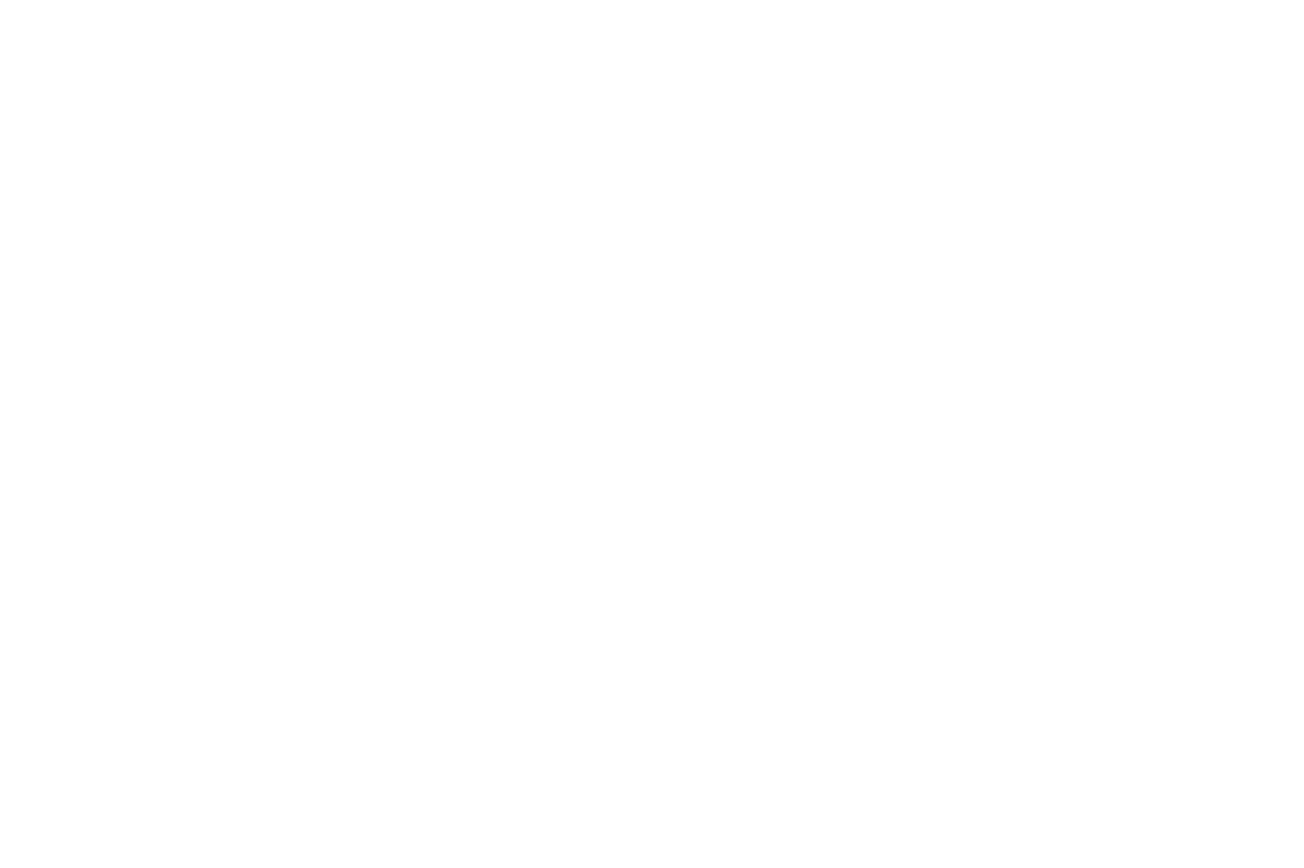
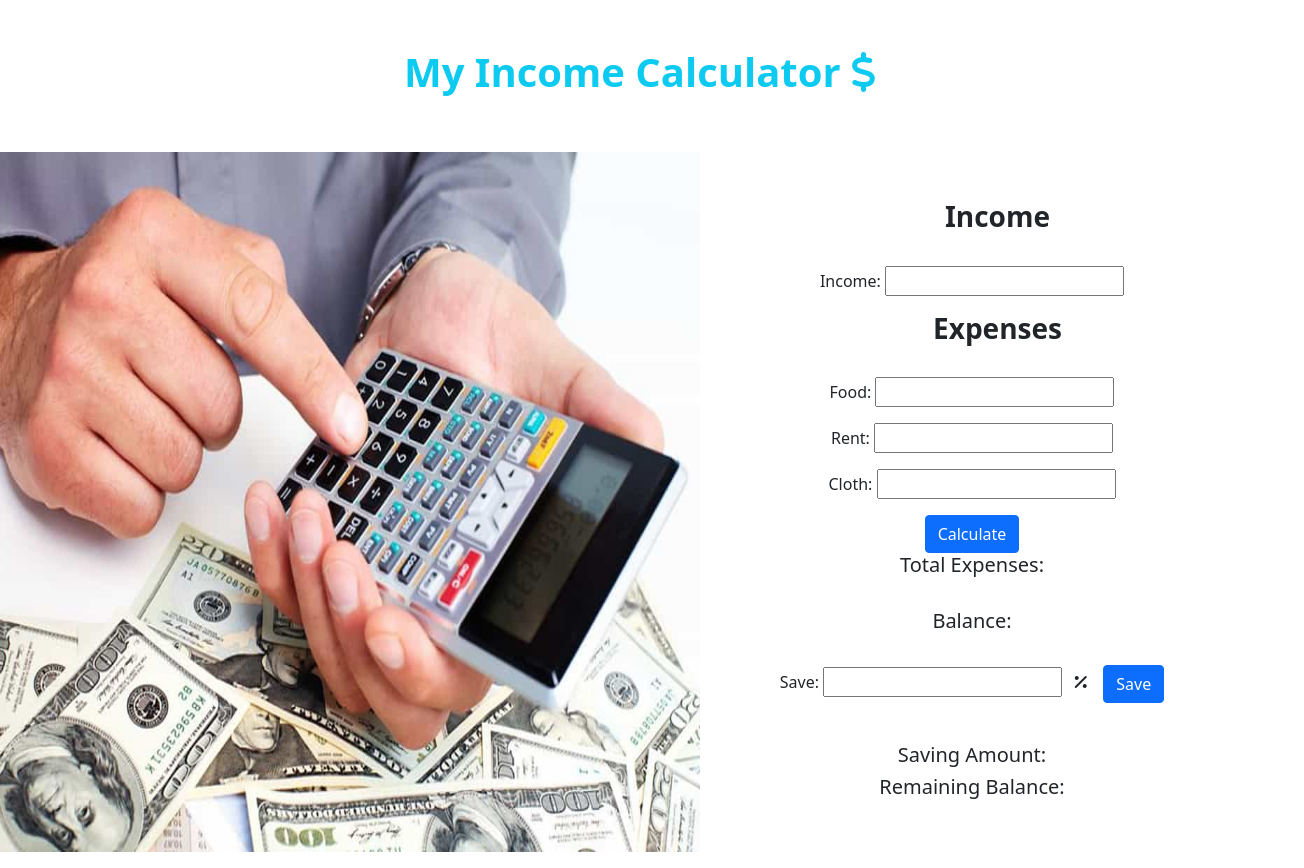
Before and after one commit to shakilahamed95/my-calculator, a plain HTML site: page index.html in a window 1280 px wide. Shown: the whole page, 1304 px wide, since content can reach past the window. Before the commit the page ends 800 px from the top, so only its background shows below. Drawn offline with nearby package versions, Linux system fonts and the light colour scheme.

Commit message:
page design done

```diff
--- a/index.html
+++ b/index.html
@@ -6,10 +6,59 @@
     <meta http-equiv="X-UA-Compatible" content="IE=edge">
     <meta name="viewport" content="width=device-width, initial-scale=1.0">
     <title>Document</title>
+    <!-- bootstrap link  -->
+    <link href="https://cdn.jsdelivr.net/npm/bootstrap@5.1.3/dist/css/bootstrap.min.css" rel="stylesheet"
+        integrity="sha384-1BmE4kWBq78iYhFldvKuhfTAU6auU8tT94WrHftjDbrCEXSU1oBoqyl2QvZ6jIW3" crossorigin="anonymous">
+    <!-- front awesome link  -->
+    <script src="https://kit.fontawesome.com/188c945575.js" crossorigin="anonymous"></script>
+    <!-- my css section  -->
+    <link rel="stylesheet" href="style.css">
+
 </head>
 
 <body>
+    <!-- header section start  -->
+    <header>
+        <h1 class="text-center pt-5 pb-5 fw-bolder text-info">My Income Calculator <span><i
+                    class="fas fa-dollar-sign"></i></span>
+        </h1>
+    </header>
+    <!-- main section start  -->
+    <main>
+        <section class="row g-5">
+            <div class="col-12 col-sm-12 col-md-6 col-lg-6 mb-3">
+                <img class="image" src="images/image.jpg" alt="">
+            </div>
+            <div class="col-12 col-sm-12 col-md-6 col-lg-6 mb-3 pt-5 text-center">
+                <h3 class="fw-bolder"> &nbsp&nbsp&nbsp&nbsp&nbsp&nbsp Income </h3> <br>
+                <p>Income: <input type="text"></p>
+                <h3 class="fw-bolder"> &nbsp&nbsp&nbsp&nbsp&nbsp&nbsp Expenses</h3> <br>
+                <p>Food: <input type="text"></p>
+                <p>Rent: <input type="text"></p>
+                <p>Cloth: <input type="text"></p>
+                <button class="btn btn-primary" type="submit">Calculate</button>
+                <h5>Total Expenses: <span></span> </h5>
+                <br>
+                <h5>Balance:<span></span> </h5><br>
+                <p>Save: <input type="text">&nbsp&nbsp <i class="fas fa-percent"></i>&nbsp&nbsp&nbsp <button
+                        class="btn btn-primary" type="submit">Save</button></p>
+                <br>
+                <h5>Saving Amount: <span></span> </h5>
+                <h5>Remaining Balance: <span></span> </h5>
+            </div>
 
+        </section>
+    </main>
+
+
+
+
+    <!-- bootstrap script  -->
+    <script src="https://cdn.jsdelivr.net/npm/bootstrap@5.1.3/dist/js/bootstrap.bundle.min.js"
+        integrity="sha384-ka7Sk0Gln4gmtz2MlQnikT1wXgYsOg+OMhuP+IlRH9sENBO0LRn5q+8nbTov4+1p"
+        crossorigin="anonymous"></script>
+    <!-- js script  -->
+    <script src="js/script.js"></script>
 </body>
 
 </html>
--- /dev/null
+++ b/style.css
@@ -0,0 +1,4 @@
+.image{
+    width:700px;
+    height: 700px;
+}
```
Also changed, not shown: images/image.jpg (added), js/script.js (added).
